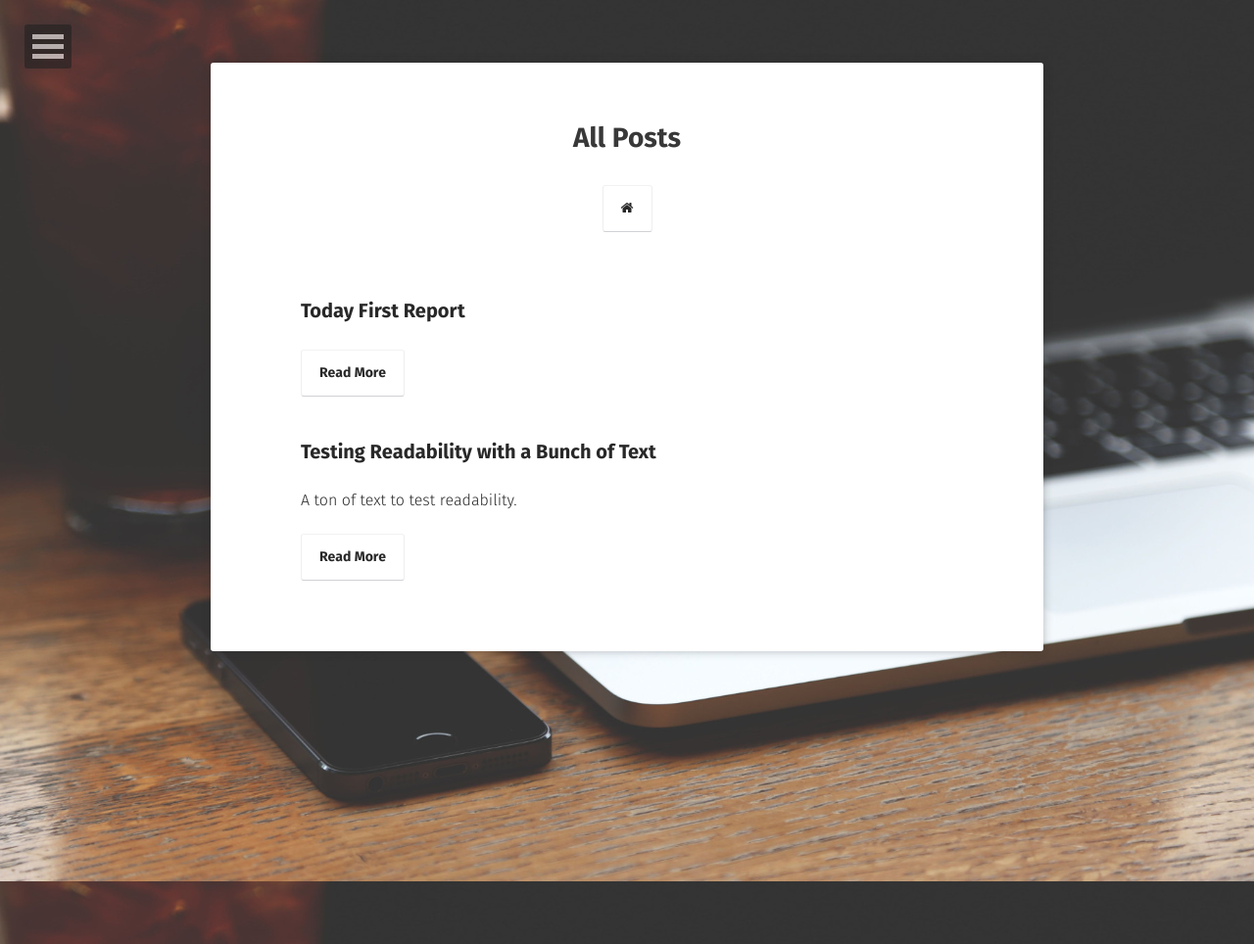
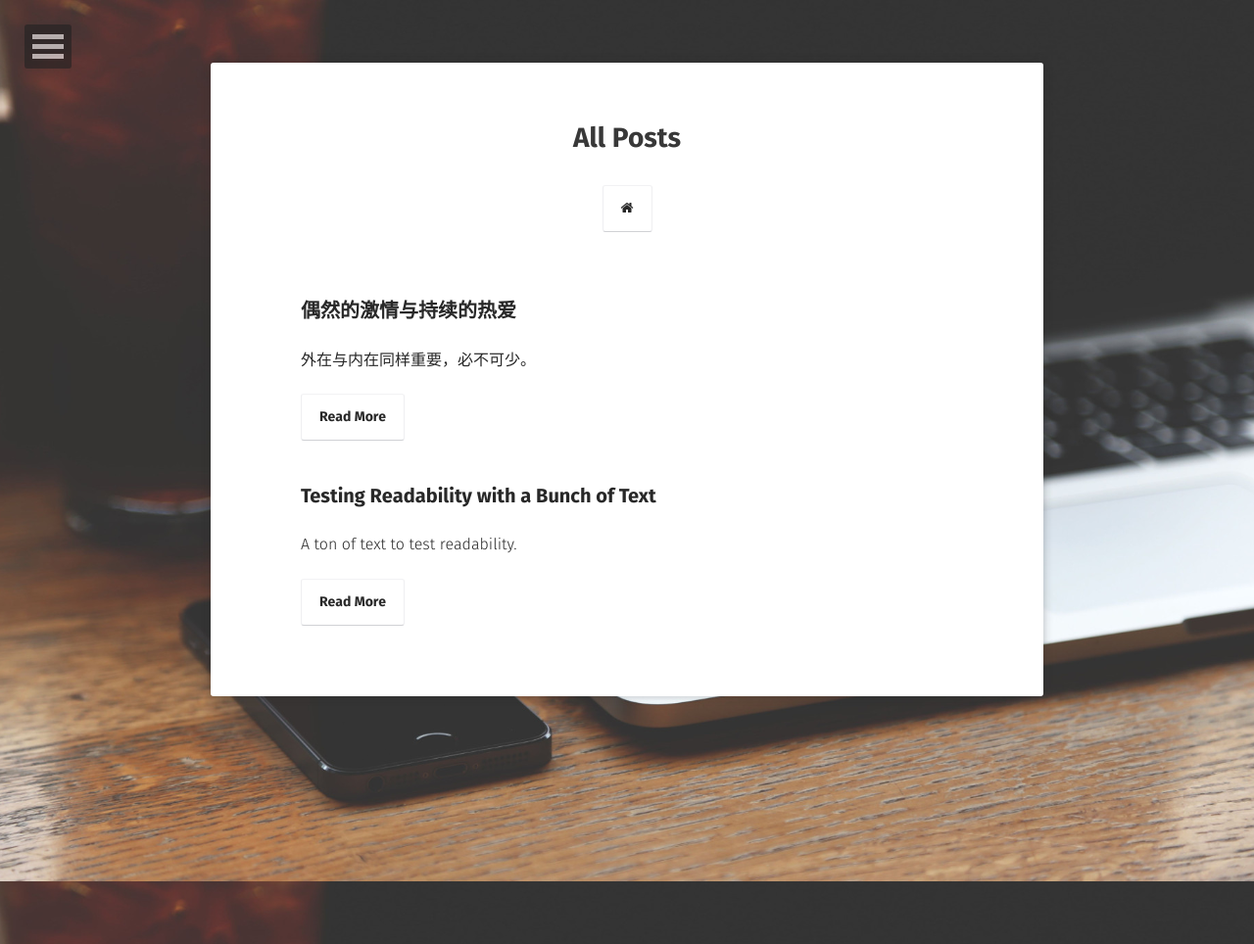
Before and after one commit to WJWsir/Abandoned_ExploreMyblog, a Jekyll site: the page built from posts/index.md, in a window 1280 px wide. Shown: the whole page at 98% size. Built offline with Jekyll 4.4.1, drawn with Linux system fonts in a browser that asks for light colours; some web fonts are replaced; part of the change alters nothing that is shown.

Commit message:
手写一篇感悟文章 - 偶然的激情与持续的热爱

```diff
--- a/_config.yml
+++ b/_config.yml
@@ -38,19 +38,19 @@ disqus_shortname:   taylantatli
   #ad-slot:
 #bing-verify:
 #email:
-twitter:            username
-facebook:           username
-github-url:         username
-#stackoverflow:     123456/username   from a "http://stackoverflow.com/users/123456/username" link
+#twitter:           username
+#facebook:          username
+github-url:         WJWsir # username
+stackoverflow:      14955524/wjwsir # 123456/username   from a "http://stackoverflow.com/users/123456/username" link
 #linkedin:          username
 #xing:              username
-instagram:          username
+#instagram:         username
 #lastfm:            username
 #tumblr:            username
 #medium:            '@username'
 #pinterest:         username
 #foursquare:        username
-steam:              username
+#steam:             username
 #dribbble:          username
 #youtube:           username
 #youtube-channel:   channel
--- a/_includes/nav.html
+++ b/_includes/nav.html
@@ -43,10 +43,12 @@
                     <a href="http://{{ site.tumblr }}.tumblr.com" target="_blank" rel="noopener noreferrer"><i
                             class="fa fa-fw fa-tumblr-square"></i> Tumblr</a>
                 </li>{% endif %}
+                <!--============================================================================================-->
                 {% if site.github-url %}<li>
                     <a href="http://github.com/{{ site.github-url }}" target="_blank" rel="noopener noreferrer"><i
                             class="fa fa-fw fa-github"></i> Github</a>
                 </li>{% endif %}
+                <!--============================================================================================-->
                 {% if site.stackoverflow %}<li>
                     <a href="http://stackoverflow.com/users/{{ site.stackoverflow }}" target="_blank"
                         rel="noopener noreferrer"><i class="fa fa-fw fa-stack-overflow"></i> StackOverflow</a>
--- /dev/null
+++ b/_posts/2021-01-23-passion-and-love.md
@@ -0,0 +1,16 @@
+---
+layout: post
+title: "偶然的激情与持续的热爱"
+date: 2021-01-23
+excerpt: "外在与内在同样重要，必不可少。"
+tags: [感悟]
+comments: true
+---
+
+&emsp;&emsp;“心血来潮”，“偶然的感动”，这两个短语所描述的体验，经常发生在我的身上。
+&emsp;&emsp;我看到有人摄影，这个男人留着整齐的长发，不同于现代的大多数男生，在欧洲古典风格建筑的街道中来回穿梭，双手时刻放在挂于胸前的相机两侧，眼神在他周围的世界中游荡着，嘴角早已吐露出他内心的欣喜，不像捕食者凶猛的神情却有着动物敏锐的眼光，捕捉着一幕幕在他心目中有着举足轻重、能抓住他灵魂的景色。虽然形象的描写与张晋有些许出入，但我愿将赞美献给他，而事实也确实是这样，他的摄影作品，美而扣人心弦，比如 *Lost in Europe* ，给我一种专业摄影师的形象。想起最初进入大学，我的舍友买了一个单方相机，在一个谁也不知道的时间，独自一人去往天津纷繁的街道，校园孤僻的一角，拍摄一张张令自己舍不得的定格照片。我的大学同班同学中，也有一位摄影爱好者，不时为艺术学院的女生留下一刻刻美好的瞬间。我呢，就萌生出了摄影的念头。
+&emsp;&emsp;我看到青春澎湃的年轻人挥舞着中国古代的冷兵器，无论是枪、剑、刀、棍，都有一套行云流水的招式，很难让人联想到它们血腥的过去，而传递给人的只有帅气与冷酷，作为一个门外汉，能够感知到的，也只有帅气和冷酷。我看到时尚俊俏的年轻人跳着酷毙的热舞，伴随“燃”音乐的节奏，熟练地伸展自己的身躯，机械舞、街舞、踢踏舞...，不同的舞蹈种类，想看到的，应有尽有，还有录制的舞蹈视频，上千万的点赞、满屏的弹幕，不知多少人模仿同样的舞蹈。我呢，又萌生了操练兵器、学习武术的愿望，又燃起了随时扔去皮夹克，来一段即兴舞蹈的梦想。
+&emsp;&emsp;小时候，若谁是黑客，那他在我的心目中的地位，不亚于耶稣对于基督徒，当时的我对黑客的理解是，一台电脑，一个人，看不清面具下表情，也看不清他迅如闪电的手指，更看不懂他高端的操作和呈现在显示屏上的天书。后来，我们萌生了辍学的豪情和献身于黑客事业的壮志，为此我还买了一本黑客书，一本我未曾看懂过的、尘封于书房的“垃圾”。而如今的我，在IT行业中成长。
+&emsp;&emsp;偶然的感动不止于此。三国演义中的诸葛亮，他才智是如此的超人，一代枭雄曹操，他的志向是多么的宏大，龙文章 —— 出自于影视剧《我的团长我的团》 —— 是多么顽强、坚韧、爱国、风趣，同时又深谙人性与世道。我也想和它们一样。我也想写一篇立意深远、逻辑清晰的文章，我也想攀登喜马拉雅，旗插巅峰，我也想一目十行、抬笔文章，我也想江山指点、民族脊梁，我也想骑马驰骋、醉卧沙场...
+&emsp;&emsp;无论如何，感谢优美的文字和动人的画面，还有动人的声音，是它们让我有了最初冲动与渴望，而我也逐渐明白，任何事物，吸引我的是外在，使我继续前行的是内在，外在与内在同样重要，必不可少。
+&emsp;&emsp;引领我走进一个行业，学习一门科学，我想不是行业多么有前途、科学有多么严谨，而是它能调动我们的情绪，吸引我们的眼球，给予我们渴望，就如评价是否喜欢上一个人，我们总会不自觉地从她或他的外在开始，感觉，包括他的举止姿态、他的容貌穿着；但是深入一个行业，研究一门科学，我想让我们坚持下去的不再是完全有趣的内容，而是来源于内心的执着与热爱，对自己坚持不懈的行为的尊重与认可，如同已经和一个喜欢的人谈恋爱，至于我们能够走多久，我们的爱情再也不是以感觉为根基，而是真诚的爱与责任。
```
Also changed, not shown: _posts/2021-01-04-today-first-report..md (deleted).
